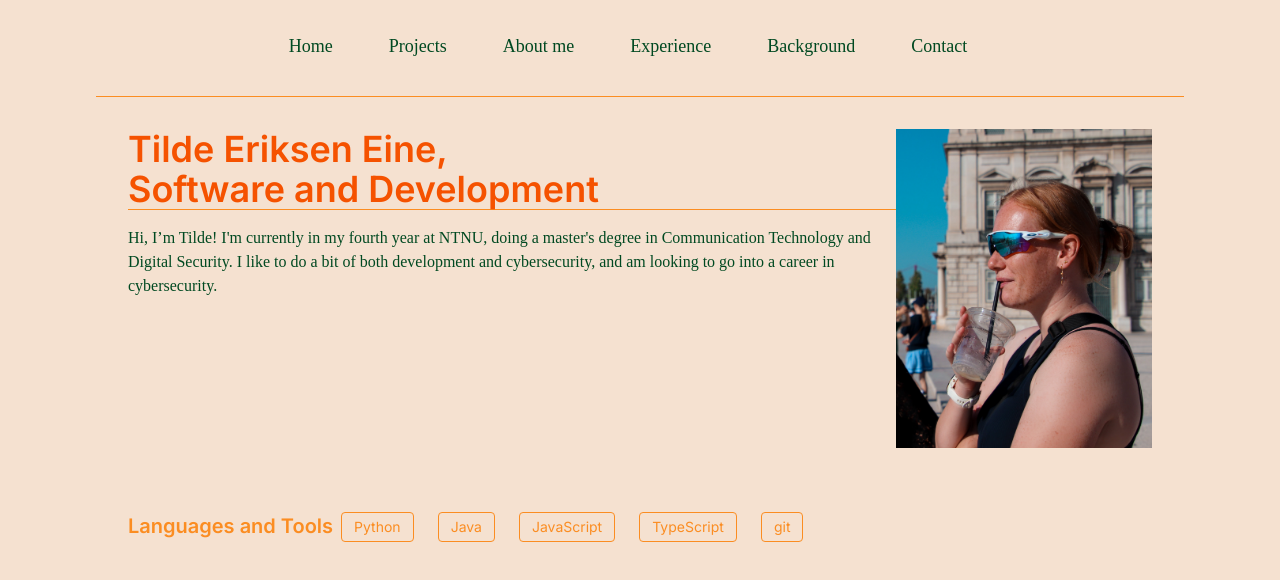
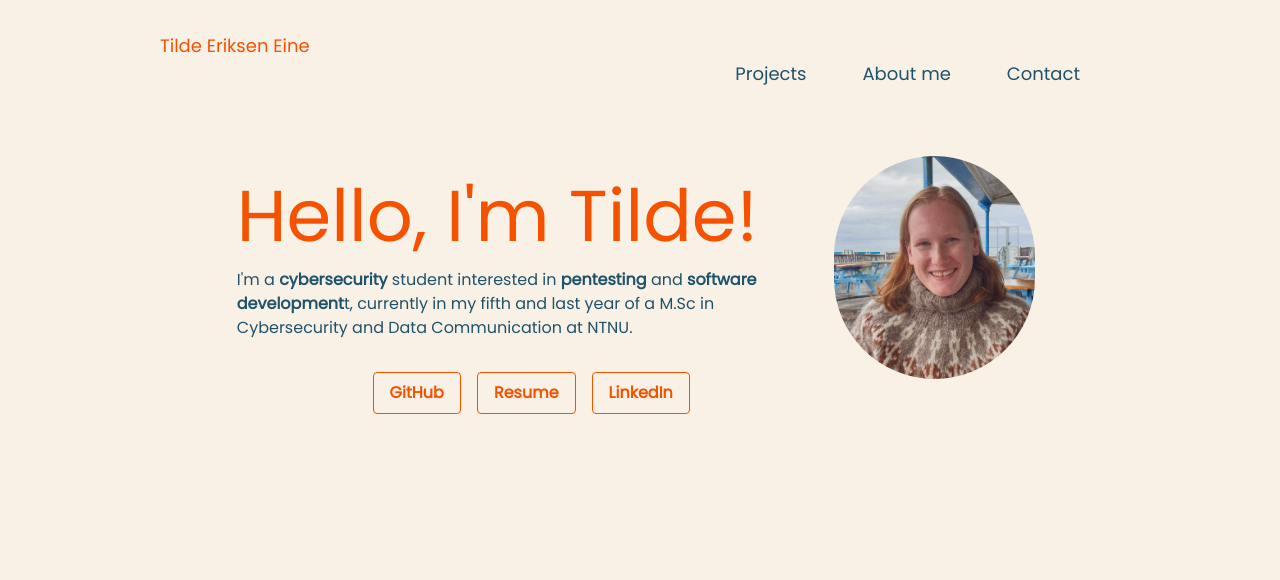
Before and after one commit to tildeeine/tildeeine.github.io, a Next.js app: page / in a window 1280 px wide. Shown: the top 580 px of the page. Built offline with nearby package versions, Linux system fonts and the light colour scheme.

Commit message:
feat: Updated the home section to fit new mockup

```diff
--- a/public/index.html
+++ b/public/index.html
@@ -9,6 +9,8 @@
     <meta name="description" content="Web site created using create-react-app" />
     <link rel="apple-touch-icon" href="%PUBLIC_URL%/logo192.png" />
     <link rel="manifest" href="%PUBLIC_URL%/manifest.json" />
+    <link href="https://fonts.googleapis.com/css?family=Poppins" rel="stylesheet">
+
     <title>My Portifolio</title>
 </head>
 
--- a/src/app/globals.css
+++ b/src/app/globals.css
@@ -1,9 +1,7 @@
+@import url('https://fonts.googleapis.com/css2?family=Poppins&display=swap');
 @tailwind base;
 @tailwind components;
 @tailwind utilities;
-
-@import url('https://fonts.googleapis.com/css2?family=Poppins&display=swap');
-@import url('https://fonts.googleapis.com/css2?family=Lora2&display=swap');
 
 
 @layer base {
--- a/src/components/HomeSection.tsx
+++ b/src/components/HomeSection.tsx
@@ -1,30 +1,31 @@
 import React from "react";
 import Image from 'next/image';
-import profileImage from '../assets/img/coffeprofile.jpg';
+import profileImage from '../assets/img/frontphoto.png';
 
 const HomeSection: React.FC = () => {
     return (
         <div>
-            <div className="flex items-start justify-between p-8 max-w-screen-xl mx-auto border-t border-lightorange">
+            <div className="flex items-start font-poppins justify-between mt-5 p-8 w-4/5 mx-auto">
                 <div className="flex-1">
-                    <div className="flex-1">
-                        <h1 className="text-2xl md:text-4xl font-semibold mb-4 text-darkorange border-b border-lightorange">Tilde Eriksen Eine, <br /> Software and Development</h1>
-                        <p className="text-sm md:text-base mb-8 text-green font-Lora" style={{ maxHeight: "YOUR_IMAGE_HEIGHT" }}>
-                            Hi, I’m Tilde! I'm currently in my fourth year at NTNU, doing a master's degree in Communication Technology and Digital Security.  I like to do a bit of both development and cybersecurity, and am looking to go into a career in cybersecurity.
-                        </p>
+                    <h1 className="text-3xl md:text-7xl mt-8 mb-4 text-darkorange">Hello, I'm Tilde! </h1>
+                    <p className="text-sm md:text-base mb-8 text-darkblue">
+                        I'm a <b>cybersecurity</b> student interested in <b>pentesting</b> and <b>software development</b>t, currently in my fifth and last year of a M.Sc in Cybersecurity and Data Communication at NTNU.
+                    </p>
+                    <div className="flex flex-wrap justify-center">
+                        <button class="bg-transparent hover:bg-darkorange text-darkorange font-semibold hover:text-background py-2 px-4 border border-darkorange hover:border-transparent rounded mr-4">
+                            GitHub
+                        </button>
+                        <button class="bg-transparent hover:bg-darkorange text-darkorange font-semibold hover:text-background py-2 px-4 border border-darkorange hover:border-transparent rounded mr-4">
+                            Resume
+                        </button>
+                        <button class="bg-transparent hover:bg-darkorange text-darkorange font-semibold hover:text-background py-2 px-4 border border-darkorange hover:border-transparent rounded">
+                            LinkedIn
+                        </button>
                     </div>
+
                 </div>
-                <Image src={profileImage} alt="Tilde Eriksen Eine" className="w-1/4 object-cover" />
-            </div>
-            <div className="flex items-start p-8 max-w-screen-xl mx-auto text-lightorange">
-                <h2 className="text-xl font-semibold mb-4">Languages and Tools</h2>
-                <div className="flex flex-wrap gap-2">
-                    {['Python', 'Java', 'JavaScript', 'TypeScript', 'git'].map((language) => (
-                        <button key={language} className="text-sm py-1 px-3 mx-2 border border-lightorange rounded hover:bg-lightorange hover:text-background">
-                            {language}
-                        </button>
-                    ))}
-                </div>
+
+                <Image src={profileImage} alt="Tilde Eriksen Eine" className="w-1/4 m-2 rounded-full" />
             </div>
         </div>
     );
--- a/src/components/Navbar.tsx
+++ b/src/components/Navbar.tsx
@@ -2,10 +2,11 @@ import React from "react";
 
 const Navbar: React.FC = () => {
     return (
-        <nav className="p-8 fixed top-0 max-w-screen-xl md:text-lg z-50 font-Lora text-green">
-            <div className="container mx-auto inline-block pb-4">
-                <ul className="flex justify-between">
-                    {['Home', 'Projects', 'About me', 'Experience', 'Background', 'Contact'].map((item) => (
+        <nav className="p-8 fixed top-0 w-4/5 md:text-lg font-poppins text-darkblue ">
+            <div className="container mx-auto inline-block pb-4 items-center">
+                <h1 className="text-primary text-darkorange">Tilde Eriksen Eine</h1>
+                <ul className="flex justify-end">
+                    {['Projects', 'About me', 'Contact'].map((item) => (
                         <li key={item} className="mr-6">
                             <a href={`#${item.toLowerCase().replace(' ', '-')}`} className="text-primary hover:underline">
                                 {item}
--- a/tailwind.config.ts
+++ b/tailwind.config.ts
@@ -9,14 +9,12 @@ const config: Config = {
   theme: {
     extend: {
       fontFamily: {
-        poppins: ['Poppins', 'sans-serif'],
-        Lora: ['Lora', 'serif'],
+        'poppins': ['Poppins']
       },
       colors: {
-        darkorange: '#F55200',
-        lightorange: '#FB8D22',
-        background: '#F5E1D0',
-        green: '#004921',
+        'darkorange': '#F55200',
+        'darkblue': '#1F526B',
+        'background': '#FAF1E6'
       },
     },
   },
```
Also changed, not shown: src/assets/img/IMG_6766.jpg (added), src/assets/img/frontphoto.png (added).
